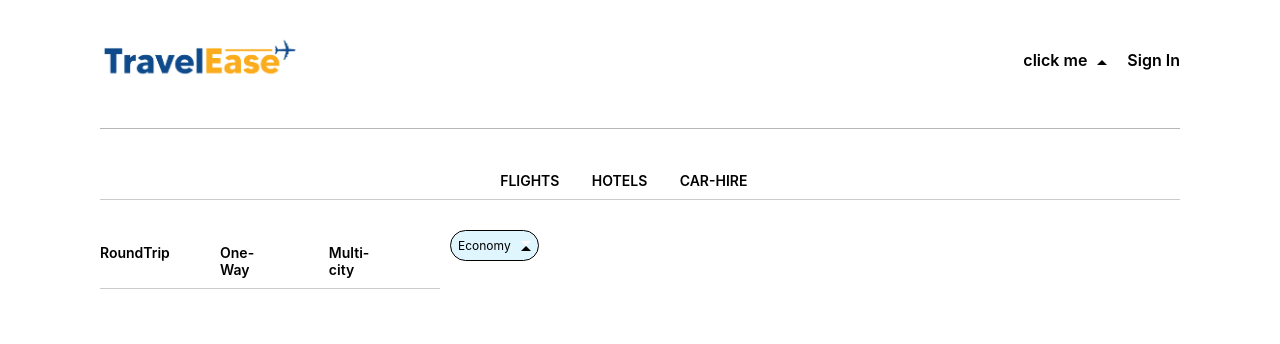
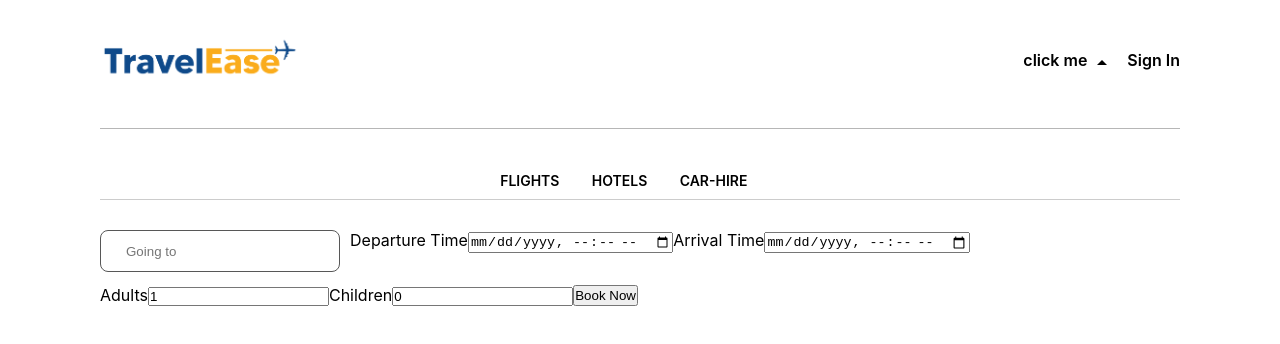
Before and after one commit to HseinKt/TravelEase-CodSoft, a React (Create React App) app in the folder front_end/: page / in a window 1280 px wide. Shown: the top 344 px of the page. Built offline with nearby package versions, Linux system fonts and the light colour scheme.

Commit message:
started with hotels page and created a search_input component

```diff
--- a/front_end/src/components/login_page/index.js
+++ b/front_end/src/components/login_page/index.js
@@ -6,8 +6,8 @@ const LoginPage = () => {
     const [password, setPassword] = useState("");
     const Email_pattern=/[a-z0-9]+@[a-z0-9.-]+\.[a-z]{3,}$/;
 
-    const handleSubmit = () => {
-
+    const handleSubmit = (e) => {
+        e.preventDefault();
     }
 
     return (
--- a/front_end/src/components/register_page/index.js
+++ b/front_end/src/components/register_page/index.js
@@ -9,8 +9,8 @@ const RegisterPage = () => {
     const [repeat_password, setRepeat_password] = useState("");
     const Email_pattern=/[a-z0-9]+@[a-z0-9.-]+\.[a-z]{3,}$/;
 
-    const handleSubmit = () => {
-
+    const handleSubmit = (e) => {
+        e.preventDefault();
     }
 
     return (
--- /dev/null
+++ b/front_end/src/components/round_trip/index.js
@@ -0,0 +1,8 @@
+const RoundTrip = () => {
+    return (
+        <>
+        </>
+     );
+}
+
+export default RoundTrip;
--- /dev/null
+++ b/front_end/src/components/search_input/index.js
@@ -0,0 +1,57 @@
+import React, { useState } from "react";
+
+const SearchInput = () => {
+
+    const [departurePlace, setDeparturePlace] = useState('');
+    const [showSearchBox, setShowSearchBox] = useState(false);
+
+    const handleInputClick = () => {
+        // Toggle the visibility of the search box
+        setShowSearchBox(!showSearchBox);
+    };
+
+    const handleSelectOption = (selectedOption) => {
+        setDeparturePlace(selectedOption);
+        // Hide the search box after selecting an option
+        setShowSearchBox(false);
+    };
+
+  return (
+    <div className="search-input">
+      <div className="input-container">
+        <input
+          type="text"
+          id="departurePlace"
+          name="departurePlace"
+          placeholder="Going to"
+          className="input_departurePlace"
+          value={departurePlace}
+          onChange={(e) => setDeparturePlace(e.target.value)}
+          onClick={handleInputClick}
+        />
+      </div>
+
+      {showSearchBox && (
+        <div className="search-box">
+          {/* Assume search results are fetched from an API */}
+          <div
+            className="search-option"
+            onClick={() => handleSelectOption("Option 1")}
+          >
+            Option 1
+          </div>
+          <div
+            className="search-option"
+            onClick={() => handleSelectOption("Option 2")}
+          >
+            Option 2
+          </div>
+          {/* Add more search options as needed */}
+        </div>
+      )}
+
+    </div>
+  );
+};
+
+export default SearchInput;
--- a/front_end/src/index.css
+++ b/front_end/src/index.css
@@ -267,3 +267,43 @@ a{
 .multi-choice .nav-bar .nav li {
   padding-right: 40px;
 }
+
+/************ Hotels ************/
+.hotel-booking-form {
+  display: flex;
+  padding-top: 30px;
+  flex-wrap: wrap;
+}
+
+/* Search input */
+.input_departurePlace {
+  border-radius: 8px;
+  width: 240px;
+  padding: 10%;
+  padding-top: 5%;
+  padding-bottom: 5%;
+  border: 1px solid #575757;
+  margin-right: 10px;
+  margin-bottom: 5%;
+}
+
+.search-box {
+  display: flex;
+  flex-direction: column;
+  background-color: #fff;
+  border: 1px solid #ccc;
+  box-shadow: 0 8px 8px 0 rgba(0, 0, 0, 0.2);
+  border-radius: 7px;
+  margin-bottom: 5%;
+}
+
+.search-option {
+  padding: 2%;
+  padding-left: 7%;
+  padding-bottom: 4%;
+  cursor: pointer;
+}
+
+.search-option:hover {
+  background-color: #f0f0f0;
+}
--- a/front_end/src/pages/flights/index.js
+++ b/front_end/src/pages/flights/index.js
@@ -1,9 +1,11 @@
 import MultiChoice from "../../components/multi_choice";
+import RoundTrip from "../../components/round_trip";
 
 const Flights = () => {
     return (
         <>
             <MultiChoice item1={'RoundTrip'} item2={'One-Way'} item3={'Multi-city'}/>
+            <RoundTrip />
         </>
      );
 }
--- a/front_end/src/pages/hotels/index.js
+++ b/front_end/src/pages/hotels/index.js
@@ -1,8 +1,79 @@
+import React, { useState } from "react";
+import SearchInput from "../../components/search_input";
+
 const Hotels = () => {
+    const [formData, setFormData] = useState({
+        departurePlace: "",
+        departureTime: "",
+        arrivalTime: "",
+        adults: 1,
+        children: 0,
+        price: 0,
+    });
+
+    const handleChange = (e) => {
+        const { name, value } = e.target;
+        setFormData({
+        ...formData,
+        [name]: value,
+        });
+    };
+
+    const handleSubmit = (e) => {
+        e.preventDefault();
+        // You can submit the form data to the server or perform other actions here
+        console.log(formData);
+    };
+
     return (
-        <>
-        </>
-     );
-}
+        <div >
+            <form onSubmit={handleSubmit} className="hotel-booking-form">
+                <SearchInput />
+
+                <div>
+                    <label htmlFor="departureTime">Departure Time</label>
+                    <input
+                        type="datetime-local"
+                        id="departureTime"
+                        name="departureTime"
+                        value={formData.departureTime}
+                        onChange={handleChange}
+                    />
+                </div>
+                <div>
+                    <label htmlFor="arrivalTime">Arrival Time</label>
+                    <input
+                        type="datetime-local"
+                        id="arrivalTime"
+                        name="arrivalTime"
+                        value={formData.arrivalTime}
+                        onChange={handleChange}
+                    />
+                </div>
+                <div>
+                    <label htmlFor="adults">Adults</label>
+                    <input
+                        type="number"
+                        id="adults"
+                        name="adults"
+                        value={formData.adults}
+                        onChange={handleChange}
+                    />
+                </div>
+                <div>
+                    <label htmlFor="children">Children</label>
+                    <input
+                        type="number"
+                        id="children"
+                        name="children"
+                        value={formData.children}
+                        onChange={handleChange}
+                    />
+                </div>
+                <button type="submit">Book Now</button>
+            </form>
+        </div>
+    );
+};
 
 export default Hotels;
--- a/front_end/src/pages/main_page/index.js
+++ b/front_end/src/pages/main_page/index.js
@@ -1,13 +1,14 @@
 import Header from "../../components/header";
 import NavBar from "../../components/nav_bar";
 import Flights from "../flights";
+import Hotels from "../hotels";
 
 const MainPage = () => {
     return (
         <>
             <Header />
             <NavBar item1={'FLIGHTS'} item2={'HOTELS'} item3={'CAR-HIRE'}/>
-            <Flights />
+            <Hotels />
         </>
      );
 }
```
